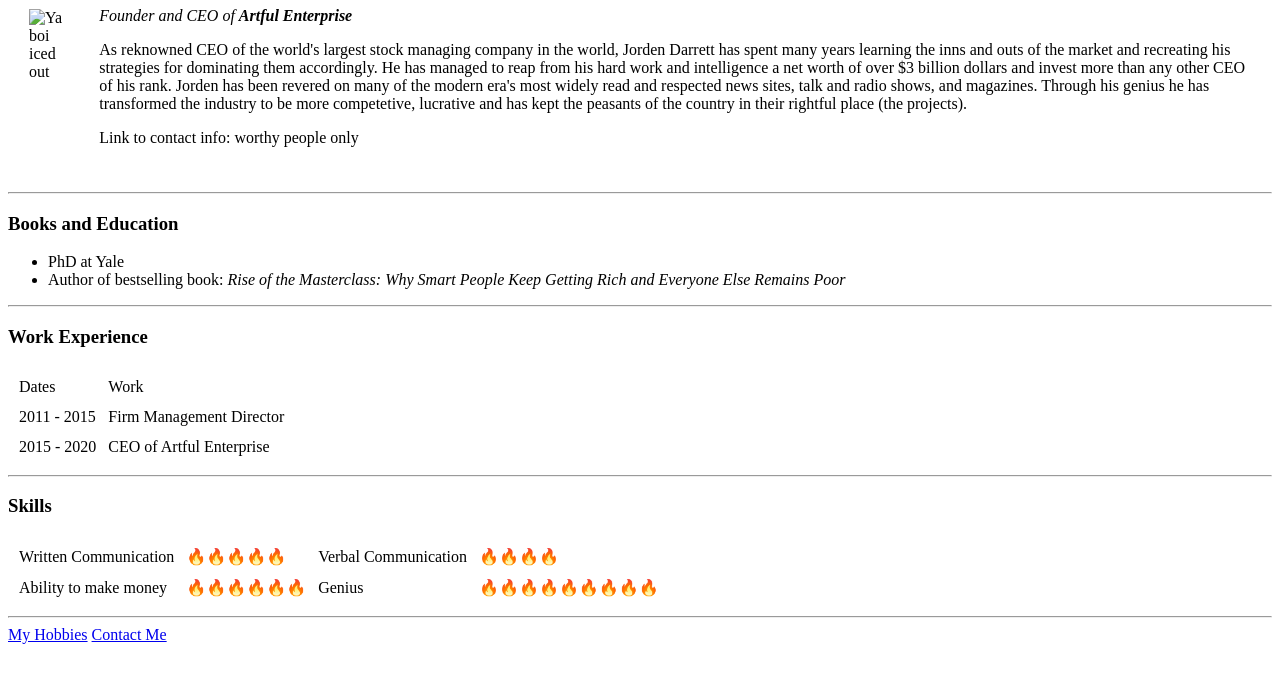
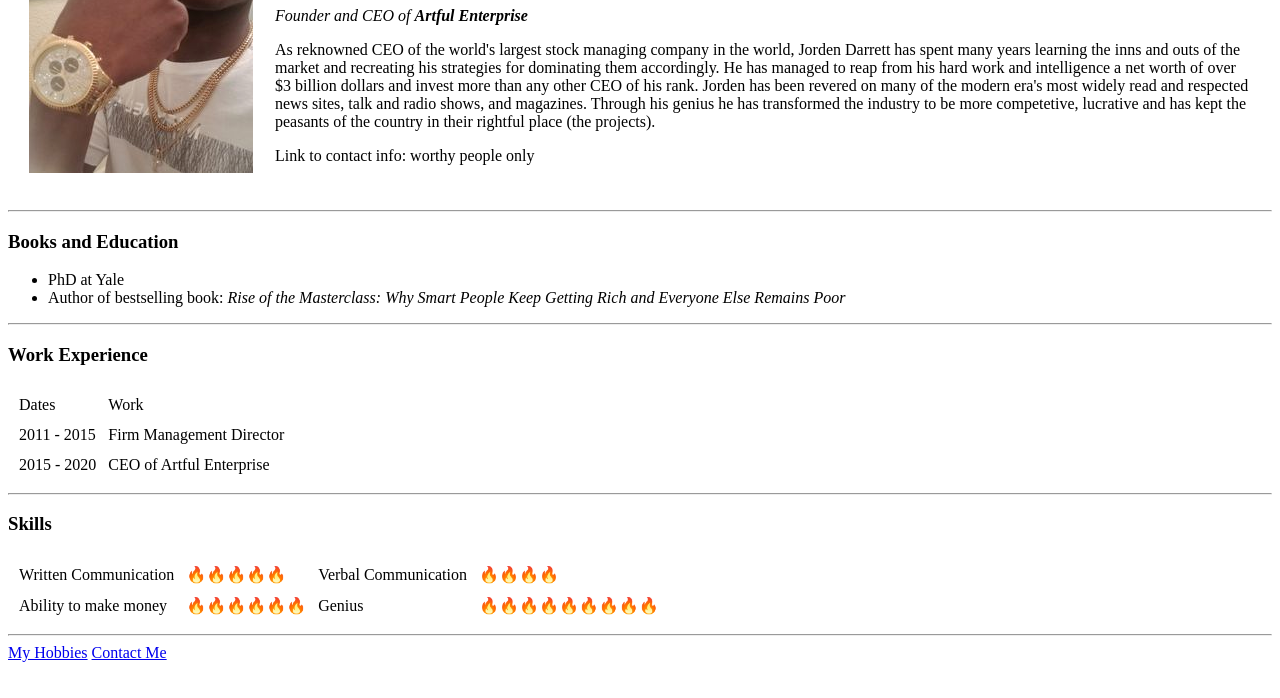
Before and after one commit to jodarrett/fakecv, a plain HTML site: page index.html in a window 1280 px wide. Shown: the part 102-800 px from the top of the page. Drawn offline with Linux system fonts and the light colour scheme.

Commit message:
changed .jpg to .png

```diff
--- a/index.html
+++ b/index.html
@@ -9,7 +9,7 @@
 <body>
   <table cellspacing="20">
     <tr>
-      <td><img src="images/Shflooded.jpg" alt="Ya boi iced out"></td>
+      <td><img src="images/Shflooded.png" alt="Ya boi iced out"></td>
       <td>
         <h1> Jorden Darrett</h1>
         <p><em>Founder and CEO of <strong>Artful Enterprise</strong></em></p>
```
